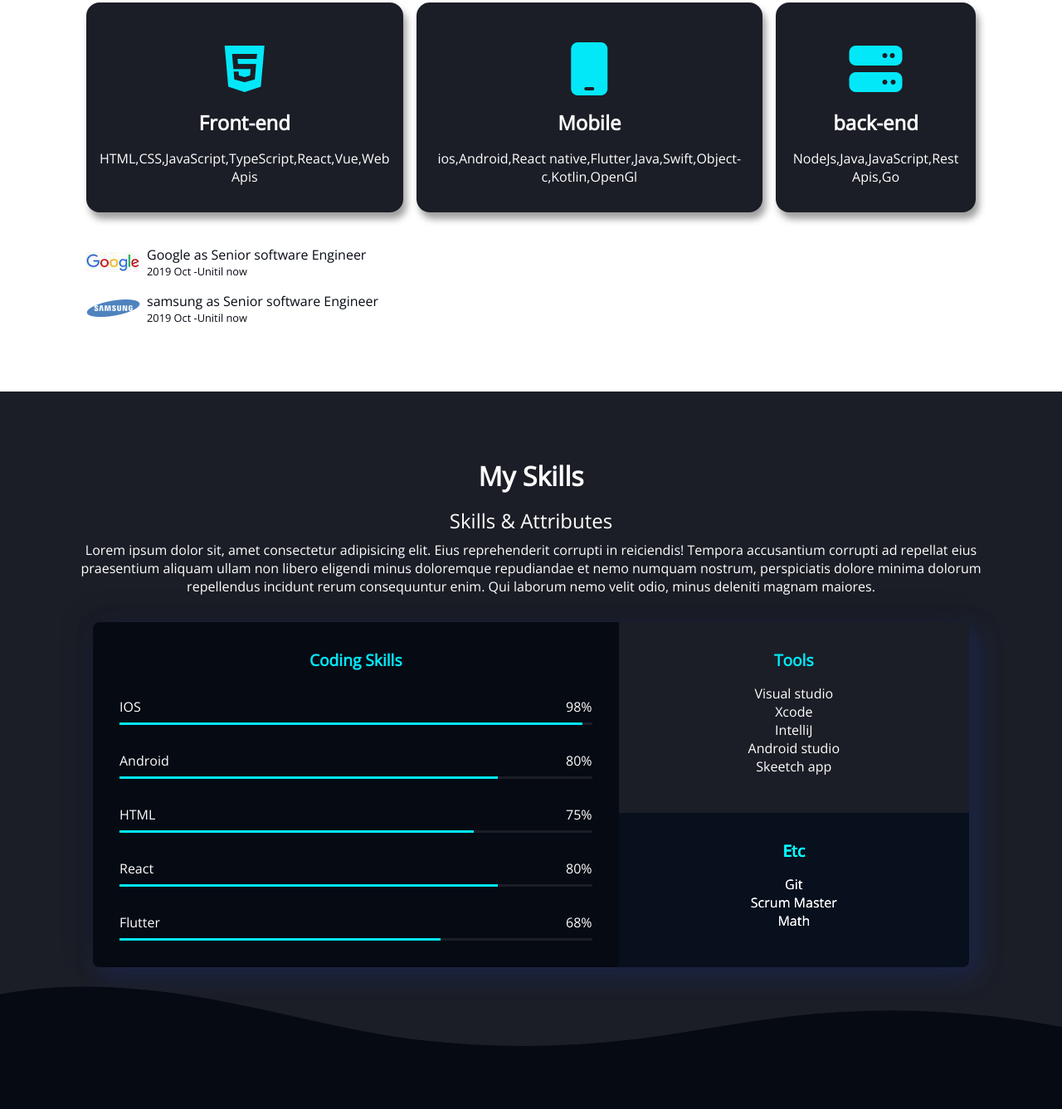
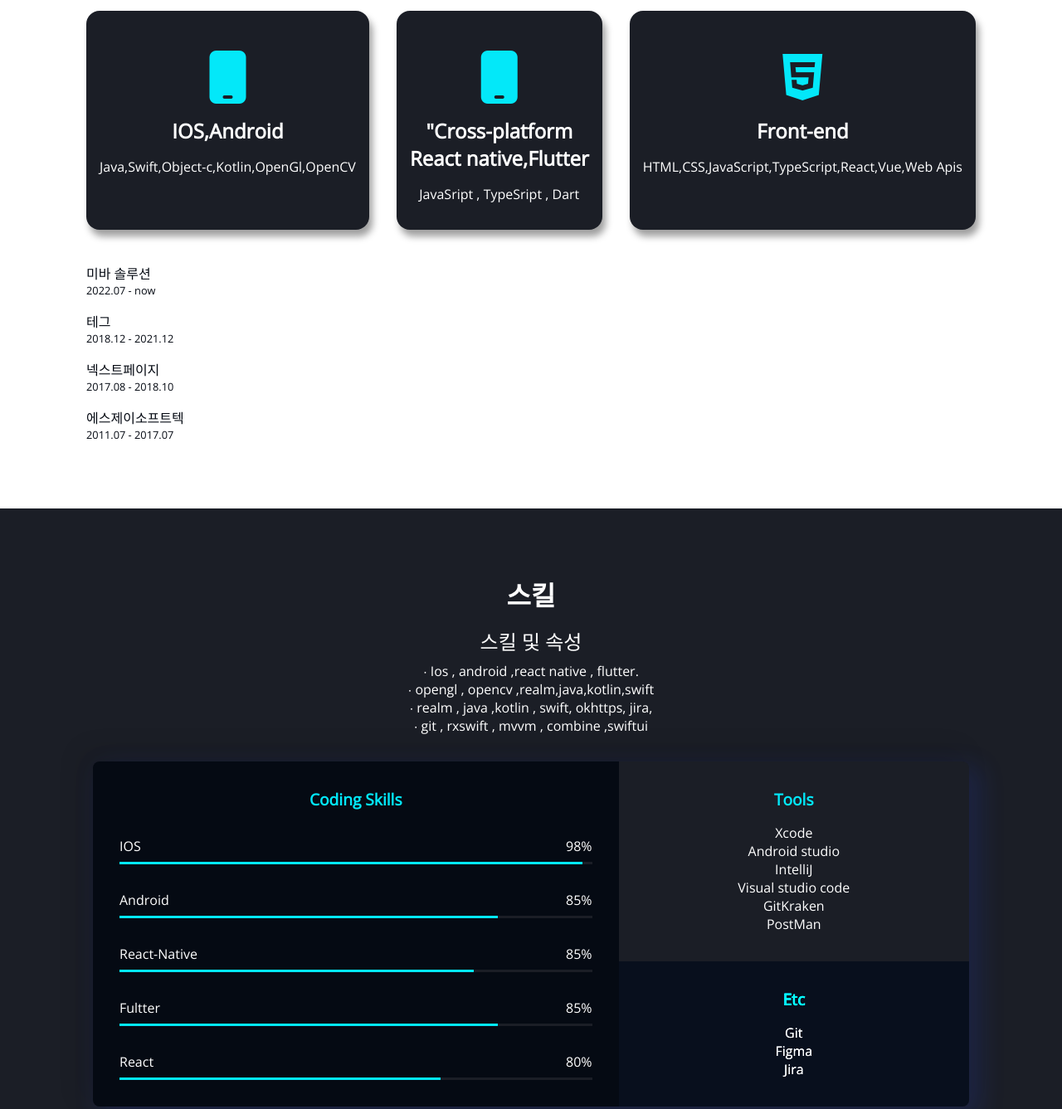
Before and after one commit to break200/portfolio, a plain HTML site: page index.html in a window 1280 px wide. Shown: the part 1063-2400 px from the top of the page at 83% size. Drawn offline with nearby package versions, Linux system fonts and the light colour scheme.

Commit message:
나의 파일 수정중

```diff
--- a/index.html
+++ b/index.html
@@ -69,7 +69,7 @@
         <section id="home">
             <div class="home__container">
             <img class="home__avatar" src="images/image.png" alt="sanghee profile">
-            <h2 class="home__title">안녕하세요 <br> 저는 꾸준히 <strong class="home__title-strong"> 성장하는 개발자 </strong>입니다 </h2>
+            <h2 class="home__title">안녕하세요 <br> 저는 꾸준히 <strong class="home__title-strong"> 혁신적인 모바일 개발 전문가 </strong>입니다 </h2>
             <p class="home__description">현재(2024) 대한민국 서울강서구에 살고 있습니다.</p>
             <a class="home__contact" href="#contant">Contant Me</a>
             </div>
@@ -79,37 +79,55 @@
         <!-- about -->
         <section id="about" class="section max-container">
             <h2 class="title">About me</h2>
-            <p class="description">Lorem ipsum dolor sit amet consectetur adipisicing elit. Pariatur assumenda, ea numquam, nam quam iure provident fugit nobis alias libero maiores mollitia. Non beatae, placeat suscipit nobis eius commodi ad quo impedit quam voluptatibus rem voluptatum consequatur maiores harum voluptatem enim provident, voluptates, vel quos unde minus numquam. Architecto, eius.</p>
+            <p class="description">IOS 개발 전담 팀장 역임
+                <br>android,react-native , flutter  개발 수행 완료
+                <br>프렌트 엔드 (react js ,next js) 개발 가능
+                <br>swiftui , combine ,Rxswift , cocoapods, swift package ,snapkit ,afnetworking 개발 경험
+                <br>cocoapods -> swift package manager 마이그레이션  ,  mvvm 패턴 프로젝트 적용 .</p>
             <ul class="majors">
+                <li class="major">
+                    <i class="fa-solid fa-mobile major__icon"></i>
+                    <p class="major__title">IOS,Android</p>
+                    <p>Java,Swift,Object-c,Kotlin,OpenGl,OpenCV</p>
+                </li>
+                <li class="major">
+                    <i class="fa-solid fa-mobile major__icon"></i>
+                    <p class="major__title">"Cross-platform <br>React native,Flutter</p>
+                    <p>JavaSript , TypeSript , Dart</p>
+                </li>
                 <li class="major">
                     <i class="fa-brands fa-html5 major__icon"></i>
                     <p class="major__title">Front-end</p>
                     <p>HTML,CSS,JavaScript,TypeScript,React,Vue,Web Apis</p>
                 </li>
-                <li class="major">
-                    <i class="fa-solid fa-mobile major__icon"></i>
-                    <p class="major__title">Mobile</p>
-                    <p>ios,Android,React native,Flutter,Java,Swift,Object-c,Kotlin,OpenGl</p>
-                </li>
-                <li class="major">
-                    <i class="fa-solid fa-server major__icon"></i>
-                    <p class="major__title">back-end</p>
-                    <p>NodeJs,Java,JavaScript,Rest Apis,Go</p>
-                </li>
             </ul>
             <ul class="jobs">
                 <li class="job">
-                    <img src="images/jobs/google.png" alt="google logo">
+<!--                    <img src="images/jobs/google.png" alt="google logo">-->
                     <div>
-                        <p class="job__name">Google as Senior software Engineer</p>
-                        <p class="job__period">2019 Oct -Unitil now</p>
+                        <p class="job__name">미바 솔루션</p>
+                        <p class="job__period">2022.07 - now</p>
                     </div>
                 </li>
                 <li class="job">
-                    <img src="images/jobs/samsung.png" alt="samsung logo">
+<!--                    <img src="images/jobs/samsung.png" alt="samsung logo">-->
                     <div>
-                        <p class="job__name">samsung as Senior software Engineer</p>
-                        <p class="job__period">2019 Oct -Unitil now</p>
+                        <p class="job__name">테그</p>
+                        <p class="job__period">2018.12 - 2021.12 </p>
+                    </div>
+                </li>
+                <li class="job">
+                    <!--                    <img src="images/jobs/samsung.png" alt="samsung logo">-->
+                    <div>
+                        <p class="job__name">넥스트페이지</p>
+                        <p class="job__period">2017.08 - 2018.10 </p>
+                    </div>
+                </li>
+                <li class="job">
+                    <!--                    <img src="images/jobs/samsung.png" alt="samsung logo">-->
+                    <div>
+                        <p class="job__name">에스제이소프트텍</p>
+                        <p class="job__period">2011.07 - 2017.07 </p>
                     </div>
                 </li>
             </ul>
@@ -118,9 +136,9 @@
         <!-- skills -->
         <section id="skills" class="section">
             <div class="max-xontainer">
-                <h2 class="title">My Skills</h2>
-                <p class="description">Skills & Attributes</p>
-                <p>Lorem ipsum dolor sit, amet consectetur adipisicing elit. Eius reprehenderit corrupti in reiciendis! Tempora accusantium corrupti ad repellat eius praesentium aliquam ullam non libero eligendi minus doloremque repudiandae et nemo numquam nostrum, perspiciatis dolore minima dolorum repellendus incidunt rerum consequuntur enim. Qui laborum nemo velit odio, minus deleniti magnam maiores.</p>
+                <h2 class="title">스킬</h2>
+                <p class="description">스킬 및 속성</p>
+                <p>∙ Ios , android ,react native , flutter. <br>∙ opengl , opencv ,realm,java,kotlin,swift <br>∙ realm , java ,kotlin , swift, okhttps, jira,<br>∙ git , rxswift , mvvm , combine ,swiftui</p>
                 <div class="skills">
                    <section class="skills__coding">
                     <h3 class="skills_title">Coding Skills</h3>
@@ -135,7 +153,7 @@
                         </li>
                         <li class="bar">
                             <div class="bar__metadata">
-                                <span>Android</span><span>80%</span>
+                                <span>Android</span><span>85%</span>
                             </div>
                             <div class="bar__bg">
                                 <div class="bar__value" style="width: 80%;"></div>
@@ -143,7 +161,7 @@
                         </li>
                         <li class="bar">
                             <div class="bar__metadata">
-                                <span>HTML</span><span>75%</span>
+                                <span>React-Native</span><span>85%</span>
                             </div>
                             <div class="bar__bg">
                                 <div class="bar__value" style="width: 75%;"></div>
@@ -151,7 +169,7 @@
                         </li>
                         <li class="bar">
                             <div class="bar__metadata">
-                                <span>React</span><span>80%</span>
+                                <span>Fultter</span><span>85%</span>
                             </div>
                             <div class="bar__bg">
                                 <div class="bar__value" style="width: 80%;"></div>
@@ -159,7 +177,7 @@
                         </li>
                         <li class="bar">
                             <div class="bar__metadata">
-                                <span>Flutter</span><span>68%</span>
+                                <span>React</span><span>80%</span>
                             </div>
                             <div class="bar__bg">
                                 <div class="bar__value" style="width: 68%;"></div>
@@ -172,19 +190,20 @@
                    <section class="skills__tools">
                     <h3 class="skills_title">Tools</h3>
                     <ul>
-                        <li>Visual studio</li>
                         <li>Xcode</li>
+                        <li>Android studio</li>
                         <li>IntelliJ</li>
-                        <li>Android studio</li>
-                        <li>Skeetch app</li>
+                        <li>Visual studio code</li>
+                        <li>GitKraken</li>
+                        <li>PostMan</li>
                     </ul>
                    </section>
                    <section class="skills__etc">
                     <h3 class="skills_title">Etc</h3>
                     <ul>
                         <li>Git</li>
-                        <li>Scrum Master</li>
-                        <li>Math</li>
+                        <li>Figma</li>
+                        <li>Jira</li>
                     </ul>
                    </section>
                 </div>
@@ -203,14 +222,15 @@
                         <button class="category category--selected">All <span class="category__count">8</span></button>
                     </li>
                     <li>
+                        <button class="category">Mobile <span class="category__count">2</span></button>
+                    </li>
+                    <li>
                          <button class="category">Front-end <span class="category__count">3</span></button>
                     </li>
-                    <li>
-                        <button class="category">Back-end <span class="category__count">2</span></button>
-                    </li>
-                    <li>
-                        <button class="category">Mobile <span class="category__count">2</span></button>
-                    </li>
+<!--                    <li>-->
+<!--                        <button class="category">Back-end <span class="category__count">2</span></button>-->
+<!--                    </li>-->
+
                 </ul>
                 <ul class="projects">
                     <li class="project">
@@ -333,12 +353,12 @@
                     <a href="https://github.com/break200" title="my github link"></a>
                     <i class="fa-brands fa-github"></i>
                 </li>
-                <li class="contant__link">
-                    <a href="https://github.com/break200" title="my linklin link"></a>
-                    <i class="fa-brands fa-linkedin"></i>
-                </li>
+<!--                <li class="contant__link">-->
+<!--                    <a href="https://github.com/break200" title="my linklin link"></a>-->
+<!--                    <i class="fa-brands fa-linkedin"></i>-->
+<!--                </li>-->
             </ul>
-            <p>break200 - All right reserved</p>
+            <p>break200.kor - All right reserved</p>
         </div>
 
     </footer>
```
